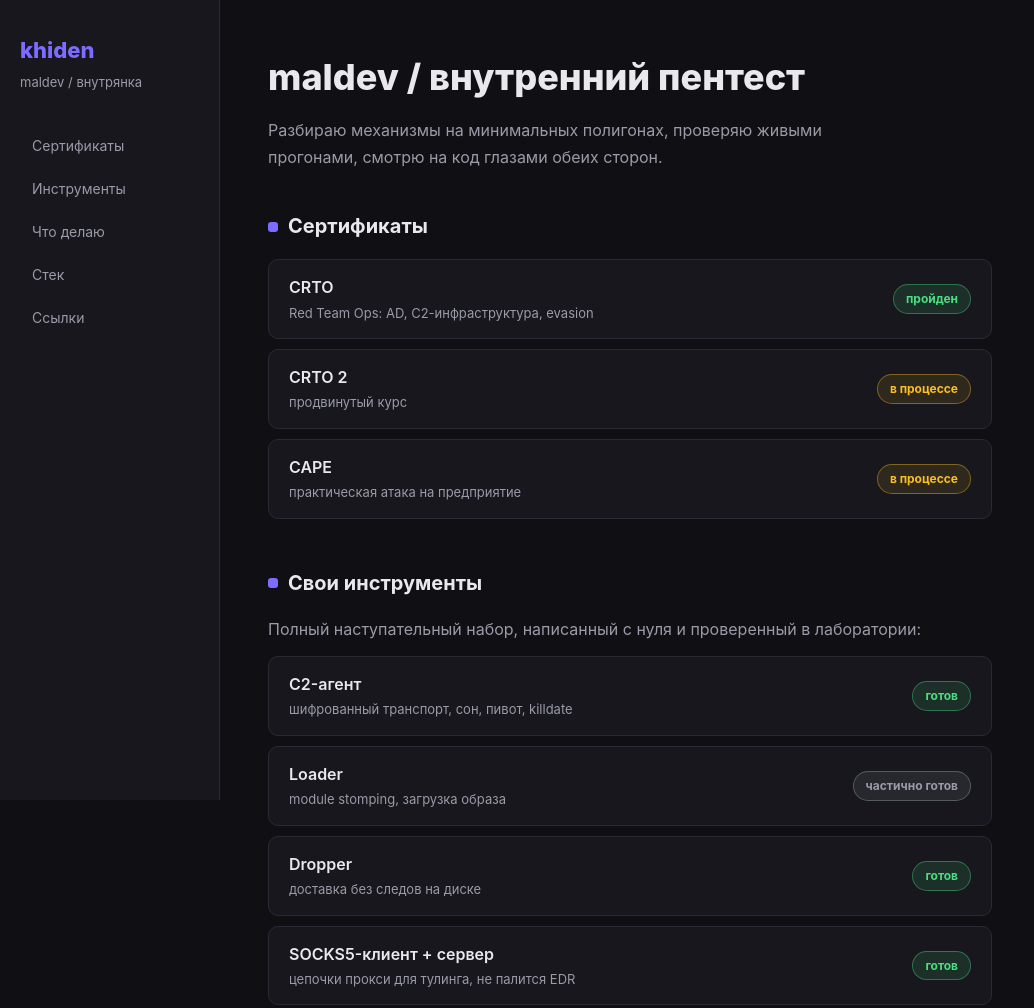
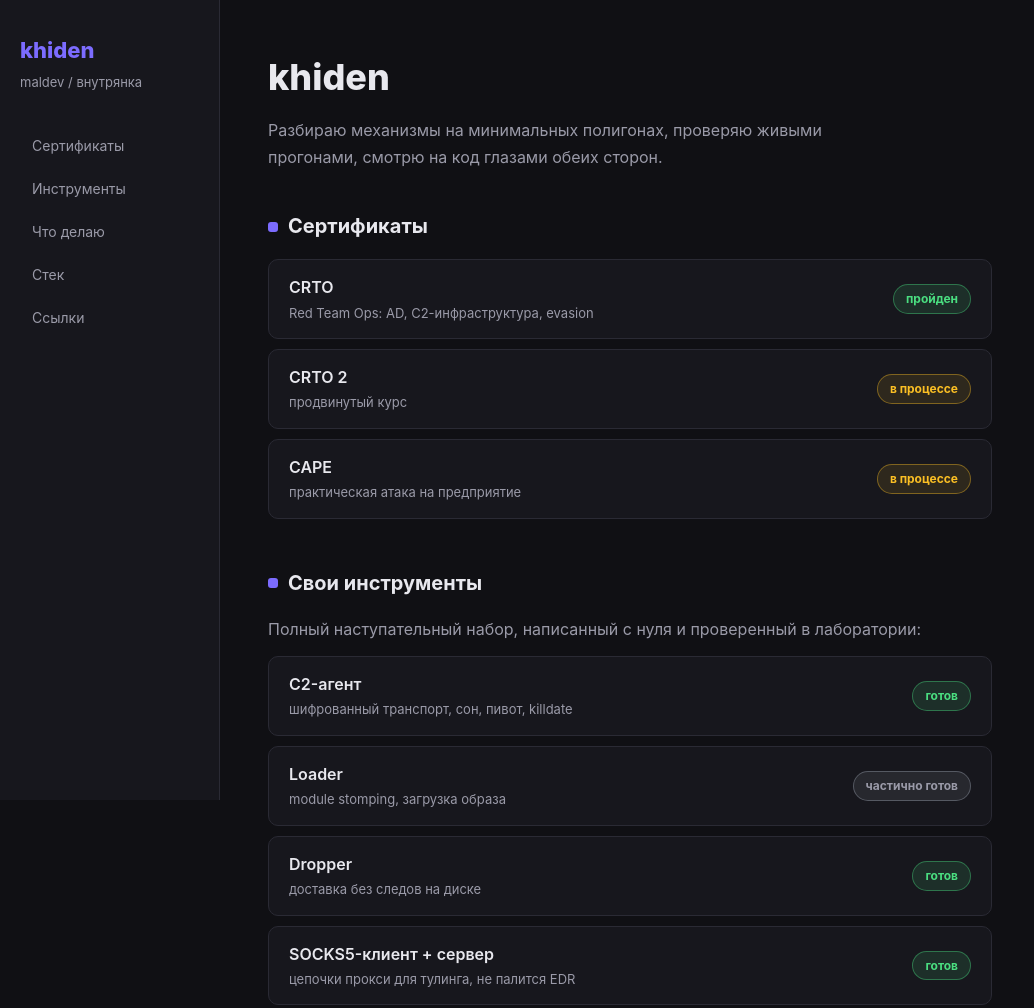
Before and after one commit to khiden/khiden.github.io, a plain HTML site: page index.html in a window 1280 px wide. Shown: the top 1008 px of the page, without its empty margins (0-1034 px from the left). Drawn offline with Linux system fonts and the light colour scheme.

Commit message:
title: убрать метку варианта

```diff
--- a/index.html
+++ b/index.html
@@ -3,7 +3,7 @@
 <head>
 <meta charset="utf-8">
 <meta name="viewport" content="width=device-width, initial-scale=1">
-<title>khiden — maldev / внутренний пентест · вариант 3</title>
+<title>khiden — maldev / внутренний пентест</title>
 <style>
 :root{--bg:#101014;--bg2:#17171d;--fg:#e8e8ee;--dim:#9a9aa8;--accent:#7c6cff;--ok:#4ade80;--wip:#fbbf24;--border:#2a2a34}
 *{box-sizing:border-box;margin:0;padding:0}
@@ -50,7 +50,7 @@ footer{color:var(--dim);font-size:13px;border-top:1px solid var(--border);paddin
   <a href="#links">Ссылки</a>
 </nav>
 <main>
-  <h1 style="font-size:36px;font-weight:800">maldev / внутренний пентест</h1>
+  <h1 style="font-size:36px;font-weight:800">khiden</h1>
   <p class="tagline">Разбираю механизмы на минимальных полигонах, проверяю живыми прогонами, смотрю на код глазами обеих сторон.</p>
 
   <section id="certs">
```
